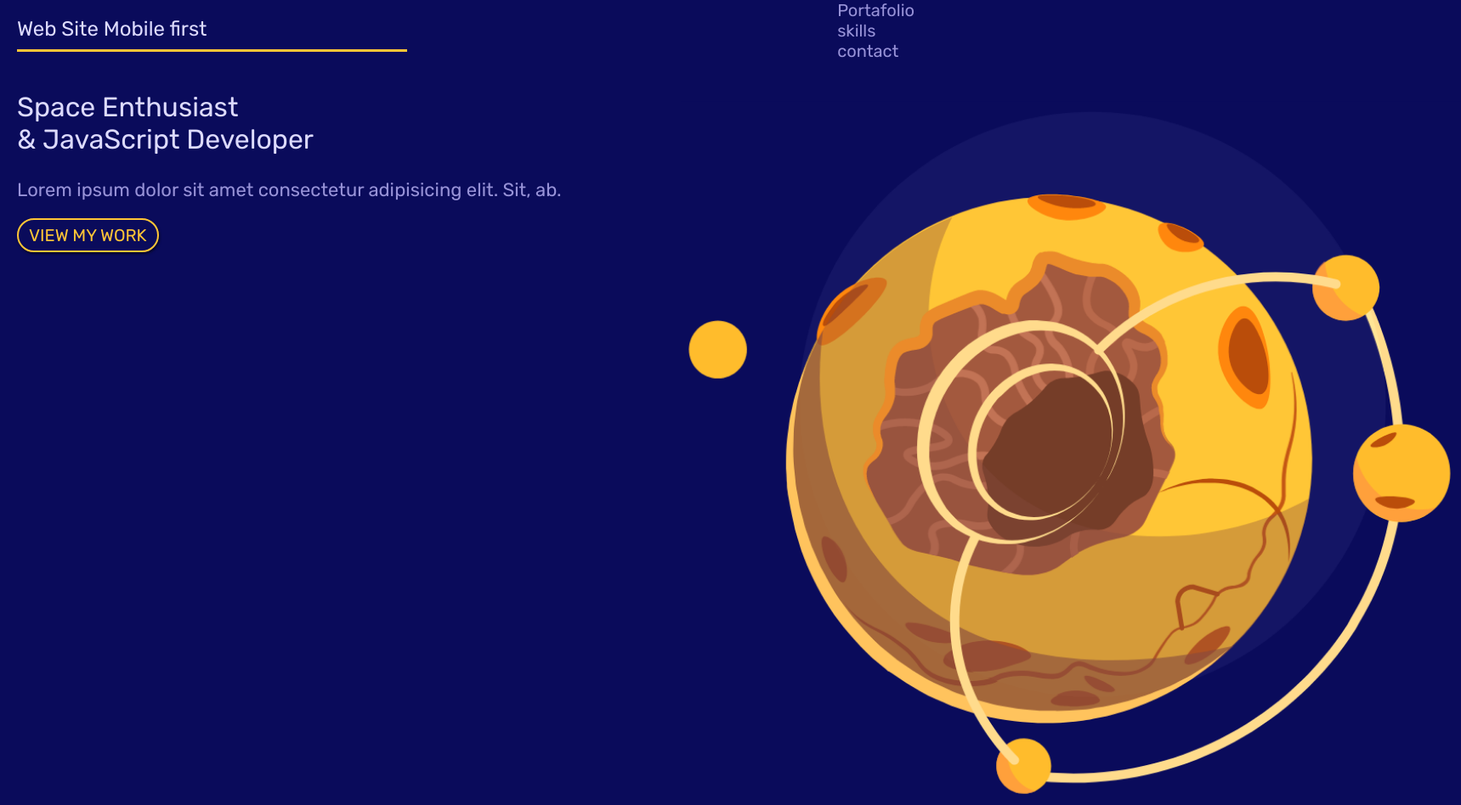
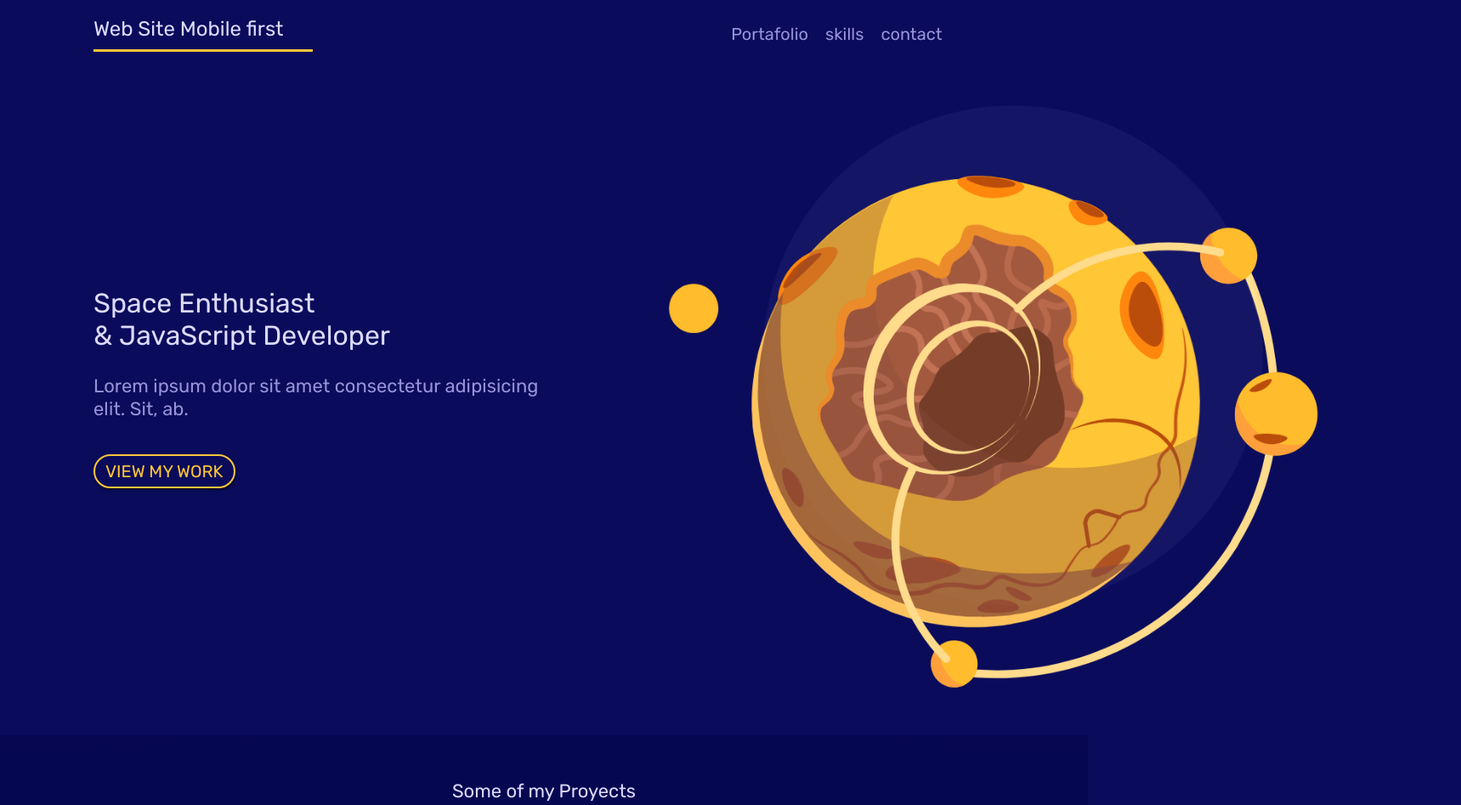
Before and after one commit to GonzaloGC/WebSite-MobileFirstResponsive, a plain HTML site: page index.html in a window 1280 px wide. Shown: the top 948 px of the page at 85% size, 1719 px wide, since content can reach past the window. Drawn offline with Linux system fonts and the light colour scheme.

Commit message:
added large tablets & laptop styles

```diff
--- a/style.css
+++ b/style.css
@@ -247,6 +247,38 @@ h3{
     body{
         font-size: 18px;
     }
+    .grid{
+        max-width: 1060px;
+        margin: 0  auto;
+        width: 100%;
+
+    }
+    .leading{
+        margin: 20px 0;
+    }
+    .site-nav{
+        padding: 0 20px;
+    }
+    .site-nav h1{
+        grid-column: 1/3;
+    }
+    .site-nav ul{
+        display: flex;
+        grid-column: 6/9;
+        justify-content: flex-end;
+        align-self: center;
+    }
+    .site-nav li{
+        margin-left: 20px;
+    }
+    .welcome-text{
+        grid-column: 1/5;
+        align-self: center;
+    }
+    #welcome{
+        padding-bottom: 40px;
+    }
+
 }
 
 /* desktop styles */
```
